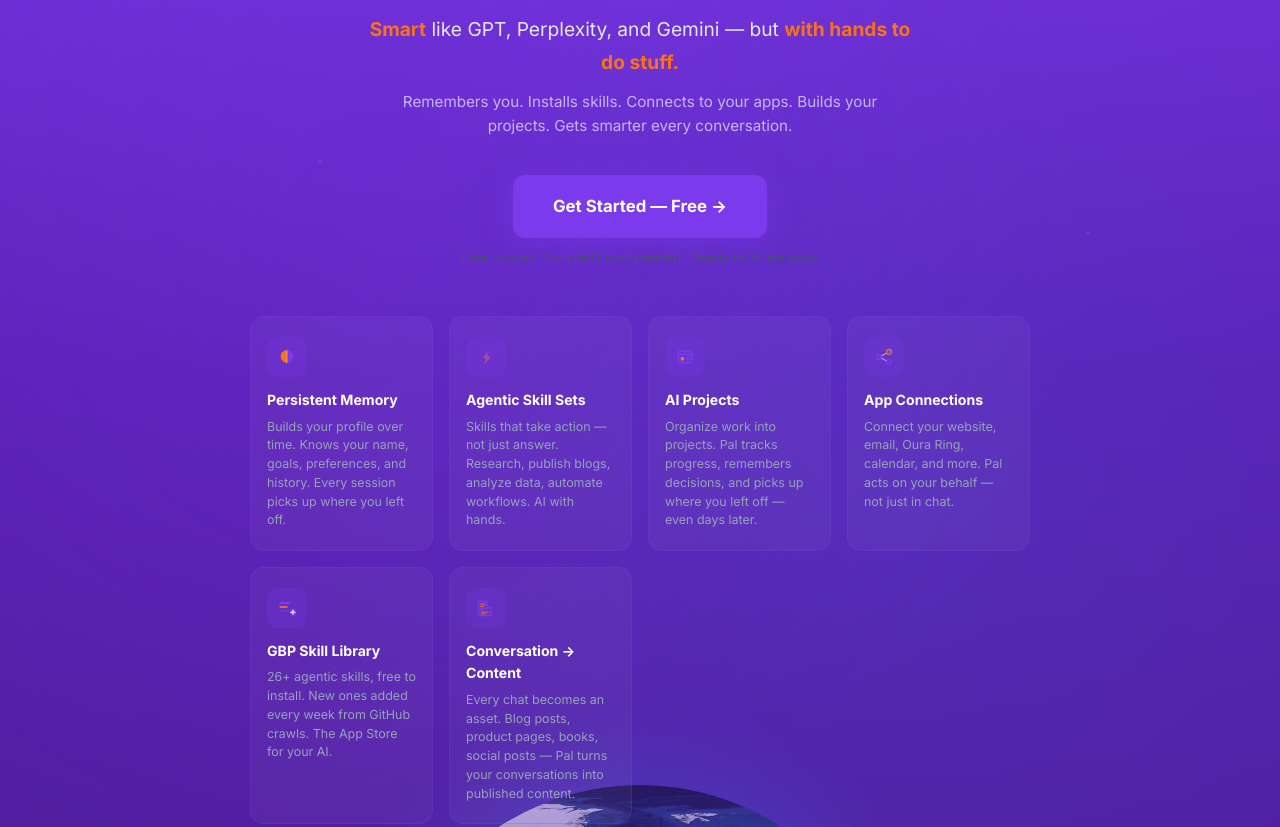
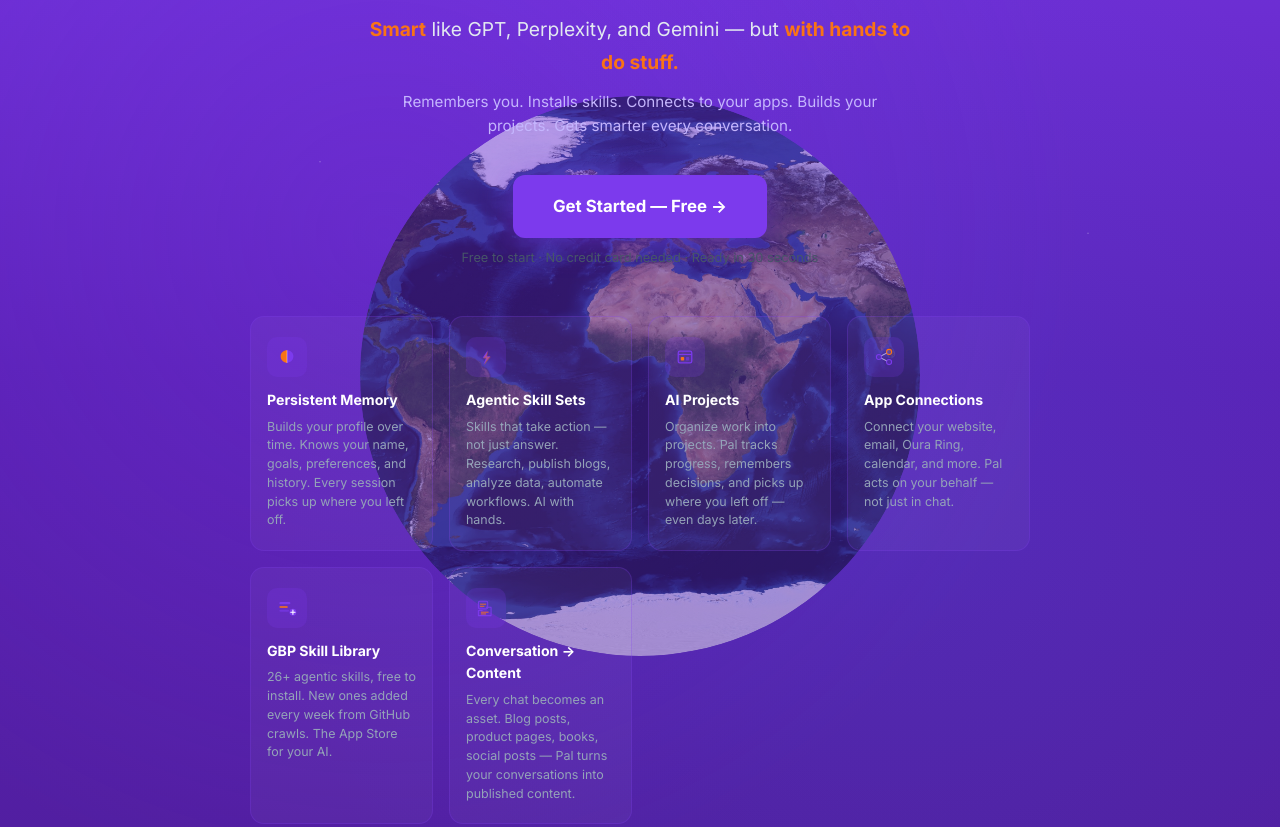
Before and after one commit to psmittyai/gbp, a website: page public/index.html in a window 1280 px wide. Shown: the part 1165-1992 px from the top of the page. Drawn offline with Linux system fonts and the light colour scheme.

Commit message:
Fix: Earth was clipped by overflow:hidden — center it in section

```diff
--- a/public/index.html
+++ b/public/index.html
@@ -722,8 +722,8 @@
     <div style="position:absolute;inset:0;background:radial-gradient(ellipse at 30% 40%, rgba(124,58,237,0.22) 0%, transparent 55%), radial-gradient(ellipse at 70% 60%, rgba(59,130,246,0.12) 0%, transparent 50%);pointer-events:none;z-index:0;"></div>
     <!-- Star field -->
     <div style="position:absolute;inset:0;background-image:radial-gradient(1px 1px at 10% 15%, rgba(255,255,255,0.6) 0%, transparent 100%), radial-gradient(1px 1px at 25% 35%, rgba(255,255,255,0.4) 0%, transparent 100%), radial-gradient(1px 1px at 40% 10%, rgba(255,255,255,0.5) 0%, transparent 100%), radial-gradient(1px 1px at 70% 20%, rgba(255,255,255,0.6) 0%, transparent 100%), radial-gradient(1px 1px at 85% 40%, rgba(255,255,255,0.4) 0%, transparent 100%), radial-gradient(1.5px 1.5px at 80% 10%, rgba(196,181,253,0.7) 0%, transparent 100%);pointer-events:none;z-index:0;"></div>
-    <!-- Real Earth photo — circular, translucent, bottom-center -->
-    <div style="position:absolute;bottom:-15%;left:50%;transform:translateX(-50%);width:520px;height:520px;border-radius:50%;overflow:hidden;pointer-events:none;z-index:0;opacity:0.55;box-shadow:0 0 80px 30px rgba(59,130,246,0.3);">
+    <!-- Real Earth photo — circular, translucent, centered in section -->
+    <div style="position:absolute;top:50%;left:50%;transform:translate(-50%,-50%);width:560px;height:560px;border-radius:50%;overflow:hidden;pointer-events:none;z-index:0;opacity:0.5;">
       <img src="/assets/earth.jpg" alt="" style="width:100%;height:100%;object-fit:cover;border-radius:50%;">
     </div>
 
```
